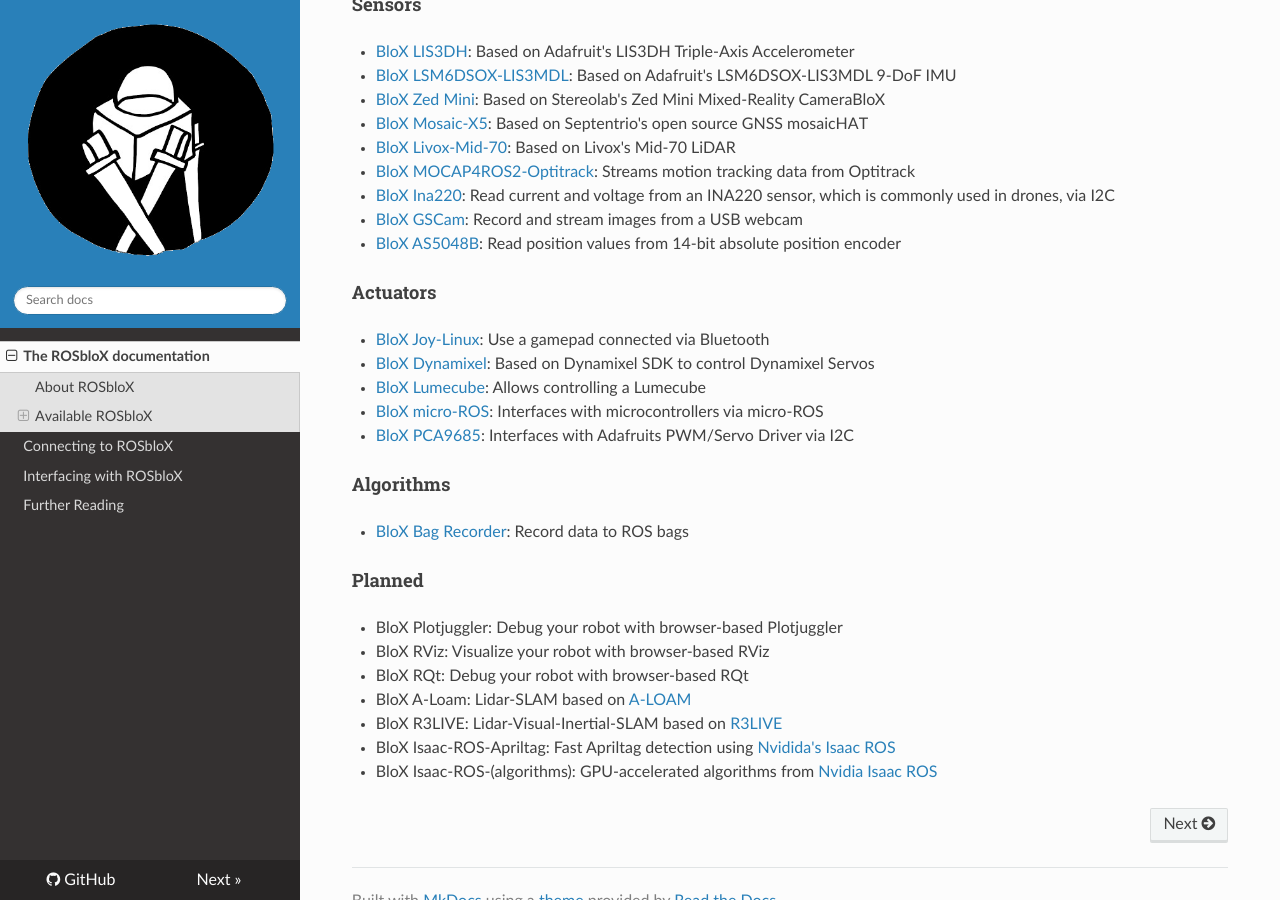
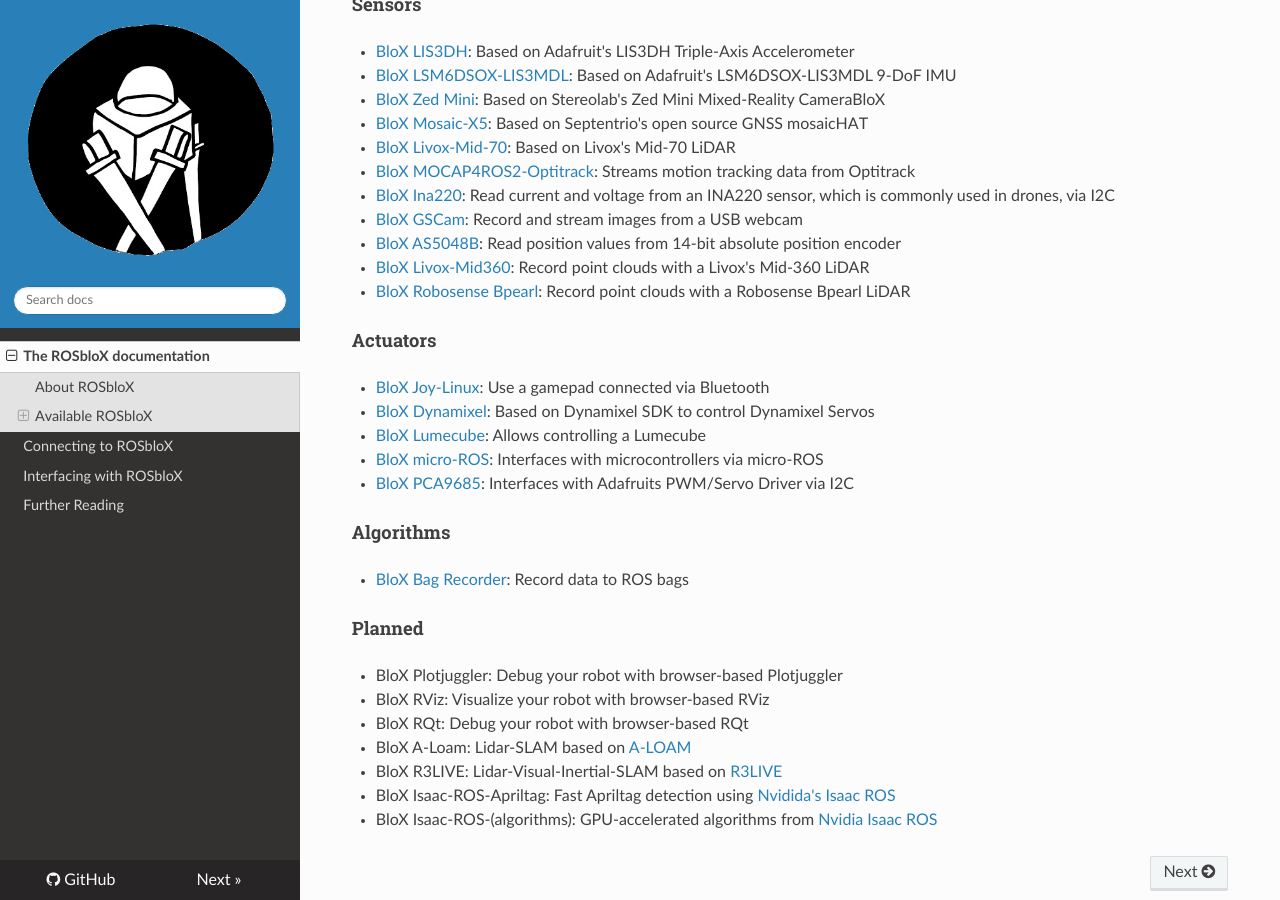
Before and after one commit to rosblox/rosblox.github.io, an MkDocs documentation site: the page built from docs/index.md, in a window 1280 px wide and 900 px high, scrolled down 1194 px. Built offline with MkDocs 1.6.1, drawn with Linux system fonts in a browser that asks for light colours; nearby versions of some CDN libraries.

Commit message:
Update index.md

```diff
--- a/docs/index.md
+++ b/docs/index.md
@@ -43,6 +43,8 @@
 - [BloX Ina220](https://github.com/rosblox/blox-ina220): Read current and voltage from an INA220 sensor, which is commonly used in drones, via I2C
 - [BloX GSCam](https://github.com/rosblox/blox-gscam): Record and stream images from a USB webcam
 - [BloX AS5048B](https://github.com/rosblox/blox-as5048b): Read position values from 14-bit absolute position encoder
+- [BloX Livox-Mid360](https://github.com/rosblox/blox-livox-ros-driver2): Record point clouds with a Livox's Mid-360 LiDAR
+- [BloX Robosense Bpearl](https://github.com/rosblox/blox-rslidar-sdk): Record point clouds with a Robosense Bpearl LiDAR
 
 #### Actuators
 
```
